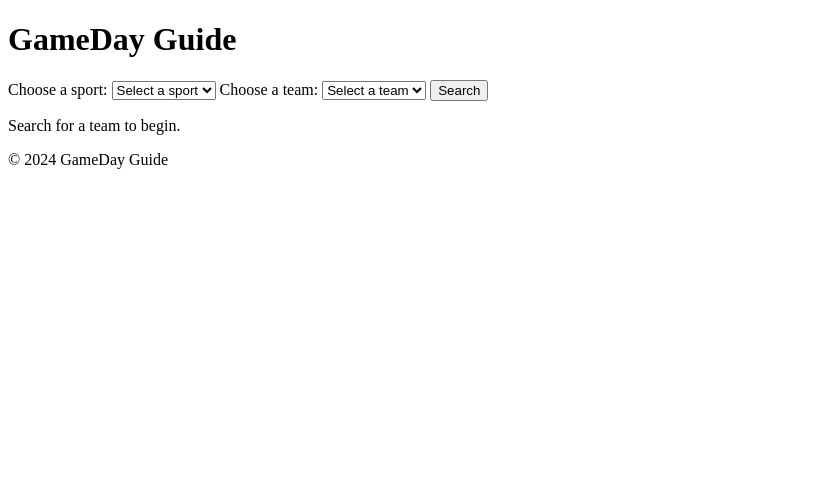
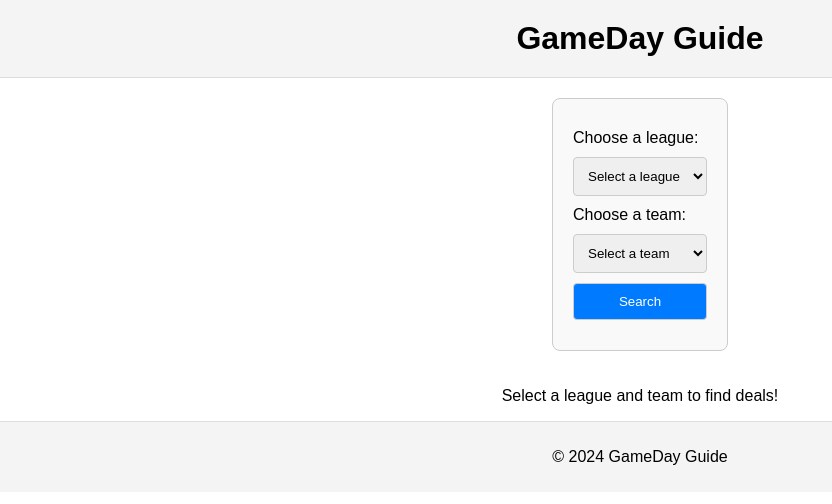
Before and after one commit to konradzyg/gameday-guide, a Flask app: page / in a window 1280 px wide. Shown: the top 504 px of the page, without its empty margins (0-832 px from the left). Run offline with Flask 3, Linux system fonts and the light colour scheme.

Commit message:
Updated styling

```diff
--- a/app.py
+++ b/app.py
@@ -1,17 +1,32 @@
 from flask import Flask, render_template, request, jsonify
 import requests
 from datetime import datetime
-import config
 import json
+import os
+from dotenv import load_dotenv
+import pytz
+from dateutil.parser import isoparse
 
+load_dotenv()
+
+EST = pytz.timezone('America/New_York')
 app = Flask(__name__)
-API_KEY = config.API_KEY
+API_KEY = os.getenv('TICKETMASTER_API_KEY')
+
+def convert_to_est(iso_datetime_str):
+    utc_time = isoparse(iso_datetime_str)
+    est_time = utc_time.astimezone(EST)
+    return est_time.strftime('%I:%M %p %Z')
+
+def format_date(iso_date_str):
+    date_obj = datetime.strptime(iso_date_str, '%Y-%m-%d')
+    return date_obj.strftime('%m/%d/%Y')
 
 with open('static/teams.json', 'r') as file:
     teams_by_league = json.load(file)
 
 
-def get_team_games(team, sport):
+def get_tm_event(team, sport):
     url = f"https://app.ticketmaster.com/discovery/v2/events.json"
     params = {
         'apikey': API_KEY,
@@ -27,21 +42,24 @@ def get_team_games(team, sport):
         for event in data['_embedded']['events']:
             if team.lower() in event['name'].lower():
                 if any(classification.get('subGenre', {}).get('name', '').lower() == sport.lower() for classification in event.get('classifications', [])):
+                    iso_date = event['dates']['start']['localDate']
                     event_info = {
                         'name': event['name'],
-                        'date': event['dates']['start']['localDate'],
-                        'time': event['dates']['start']['localTime'],
+                        'date': format_date(iso_date),
+                        'time': convert_to_est(event['dates']['start']['dateTime']),
                         'venue': event['_embedded']['venues'][0]['name'],
                         'lowest_price': None,
                         'currency': None,
-                        'event_url': event['url']
+                        'event_url': event['url'],
+                        'iso_date': iso_date
                     }
                     if 'priceRanges' in event:
                         event_info['lowest_price'] = event['priceRanges'][0]['min']
                         event_info['currency'] = event['priceRanges'][0]['currency']
 
                     games.append(event_info)
-    games.sort(key=lambda x: datetime.strptime(x['date'], '%Y-%m-%d'))
+    if games:
+        games.sort(key=lambda x: datetime.strptime(x['iso_date'], '%Y-%m-%d'))
 
     return games
 
@@ -59,7 +77,12 @@ def get_teams():
 def index_post():
     sport = request.form['sport']
     team = request.form['team']
-    games = get_team_games(team, sport)
+
+    if not sport or not team:
+        message = "Please select both a league and a team."
+        return render_template('index.html', games=[], message=message)
+
+    games = get_tm_event(team, sport)
     if not games:
         message = "No games found for the specified team."
     else:
--- /dev/null
+++ b/static/script.js
@@ -0,0 +1,49 @@
+function updateTeams() {
+    const selectedSport = document.getElementById("sport").value;
+    $.ajax({
+        url: '/get_teams',
+        type: 'POST',
+        contentType: 'application/json',
+        data: JSON.stringify({ league: selectedSport }),
+        success: function(response) {
+            const teamSelect = document.getElementById("team");
+            teamSelect.innerHTML = '<option value="">Select a team</option>';
+            response.teams.forEach(function(team) {
+                const option = document.createElement("option");
+                option.value = team;
+                option.text = team;
+                teamSelect.appendChild(option);
+            });
+        }
+    });
+}
+
+document.addEventListener('DOMContentLoaded', function () {
+    document.getElementById('searchForm').addEventListener('submit', function (event) {
+        const sportSelect = document.getElementById('sport');
+        const teamSelect = document.getElementById('team');
+
+        let isValid = true; // Flag to determine if the form is valid
+
+        // Clear previous custom validity messages
+        sportSelect.setCustomValidity('');
+        teamSelect.setCustomValidity('');
+
+        // Check if league is selected
+        if (!sportSelect.value) {
+            sportSelect.setCustomValidity('Please select a league.');
+            isValid = false;
+        }
+
+        // Check if team is selected
+        if (!teamSelect.value) {
+            teamSelect.setCustomValidity('Please select a team.');
+            isValid = false;
+        }
+
+        // Prevent form submission if validation fails
+        if (!isValid) {
+            event.preventDefault(); // Prevent form submission
+        }
+    });
+});
--- a/static/styles.css
+++ b/static/styles.css
@@ -0,0 +1,97 @@
+body {
+    font-family: Arial, sans-serif;
+    margin: 0;
+    padding: 0;
+    text-align: center;
+}
+
+header {
+    background-color: #f4f4f4;
+    padding: 20px;
+    border-bottom: 1px solid #ddd;
+}
+
+h1 {
+    margin: 0;
+}
+
+form {
+    display: inline-block;
+    text-align: left;
+    margin: 20px 0;
+
+}
+
+label {
+    display: block;
+    margin: 10px 0 5px;
+
+}
+
+select, input[type="submit"] {
+    width: 100%;
+    padding: 10px;
+    margin-bottom: 10px;
+    border: 1px solid #ccc;
+    border-radius: 4px;
+
+}
+
+input[type="submit"] {
+    background-color: #007bff;
+    color: white;
+    border: none;
+    cursor: pointer;
+}
+
+footer {
+    background-color: #f4f4f4;
+    padding: 10px;
+    border-top: 1px solid #ddd;
+}
+
+.tm-logo {
+    height: 1.5em;
+    width: auto;
+    vertical-align: middle;
+    margin-bottom: 0.25em;
+}
+
+input:invalid:focus, select:invalid:focus {
+    outline-color: red;
+}
+
+/* Styles for the form container */
+#searchForm {
+    background-color: #f9f9f9; /* Default background color */
+    padding: 20px;
+    border-radius: 8px;
+    border: 1px solid #ccc;
+    transition: background-color 0.3s ease; /* Smooth transition for color change */
+}
+
+/* Hover effect for the form */
+#searchForm:hover {
+    background-color: #e0e0e0; /* Background color on hover */
+}
+
+/* Styles for the form elements */
+#searchForm label {
+    display: block;
+    margin-bottom: 10px;
+}
+
+#searchForm select, #searchForm input[type="submit"] {
+    display: block;
+    width: 100%;
+    padding: 10px;
+    margin-bottom: 10px;
+    border: 1px solid #ccc;
+    border-radius: 4px;
+}
+
+/* Change button color on hover */
+#searchForm input[type="submit"]:hover {
+    background-color: #4CAF50; /* Green background color on hover */
+    color: white; /* White text color on hover */
+}
--- a/templates/index.html
+++ b/templates/index.html
@@ -5,15 +5,16 @@
     <meta name="viewport" content="width=device-width, initial-scale=1.0">
     <title>GameDay Guide</title>
     <script src="https://code.jquery.com/jquery-3.6.0.min.js"></script>
+    <link rel="stylesheet" href="{{ url_for('static', filename='styles.css') }}">
 </head>
 <body>
     <header>
         <h1>GameDay Guide</h1>
     </header>
-    <form method="POST" action="/">
-        <label for="sport">Choose a sport:</label>
-        <select name="sport" id="sport" onchange="updateTeams()">
-            <option value="">Select a sport</option>
+    <form method="POST" action="/" id="searchForm">
+        <label for="sport">Choose a league:</label>
+        <select name="sport" id="sport" onchange="updateTeams()" required>
+            <option value="">Select a league</option>
             <option value="NFL">NFL</option>
             <option value="NBA">NBA</option>
             <option value="MLB">MLB</option>
@@ -22,7 +23,7 @@
         </select>
 
         <label for="team">Choose a team:</label>
-        <select name="team" id="team">
+        <select name="team" id="team" required>
             <option value="">Select a team</option>
         </select>
 
@@ -33,15 +34,14 @@
         {% if games %}
             {% for game in games %}
                 <div>
-                    <h2>Event: {{ game.name }}</h2>
+                    <h2>{{ game.name }}</h2>
                     <p>Date: {{ game.date }} Time: {{ game.time }}</p>
                     <p>Venue: {{ game.venue }}</p>
                     {% if game.lowest_price %}
-                        <p>Lowest Price: {{ game.lowest_price }} {{ game.currency }}</p>
+                        <p><img src="{{ url_for('static', filename='images/tm_logo.webp') }}" alt="Ticketmaster" class="tm-logo"> Lowest Price: {{ game.lowest_price }} {{ game.currency }} <a href="{{ game.event_url }}" target="_blank">Purchase Tickets</a></p>
                     {% else %}
-                        <p>Price information not available</p>
+                        <p><img src="{{ url_for('static', filename='images/tm_logo.webp') }}" alt="Ticketmaster" class="tm-logo"> Price information not available <a href="{{ game.event_url }}" target="_blank">Purchase Tickets</a></p>
                     {% endif %}
-                    <p>Ticketmaster Page: <a href="{{ game.event_url }}" target="_blank">View Event</a></p>
                     <hr>
                 </div>
             {% endfor %}
@@ -49,34 +49,13 @@
             {% if request.method == 'POST' %}
                 <p>No games found for the specified team.</p>
             {% else %}
-                <p>Search for a team to begin.</p>
+                <p>Select a league and team to find deals!</p>
             {% endif %}
         {% endif %}
     </div>
-
-    <script type="text/javascript">
-        function updateTeams() {
-            const selectedSport = document.getElementById("sport").value;
-            $.ajax({
-                url: '/get_teams',
-                type: 'POST',
-                contentType: 'application/json',
-                data: JSON.stringify({ league: selectedSport }),
-                success: function(response) {
-                    const teamSelect = document.getElementById("team");
-                    teamSelect.innerHTML = '<option value="">Select a team</option>';
-                    response.teams.forEach(function(team) {
-                        const option = document.createElement("option");
-                        option.value = team;
-                        option.text = team;
-                        teamSelect.appendChild(option);
-                    });
-                }
-            });
-        }
-    </script>
     <footer>
         <p>&copy; 2024 GameDay Guide</p>
     </footer>
+    <script src="{{ url_for('static', filename='script.js') }}"></script>
 </body>
 </html>
```
Also changed, not shown: requirements.txt (added, +18 -0 lines), static/images/tm_logo.webp (added), 1 other file.
